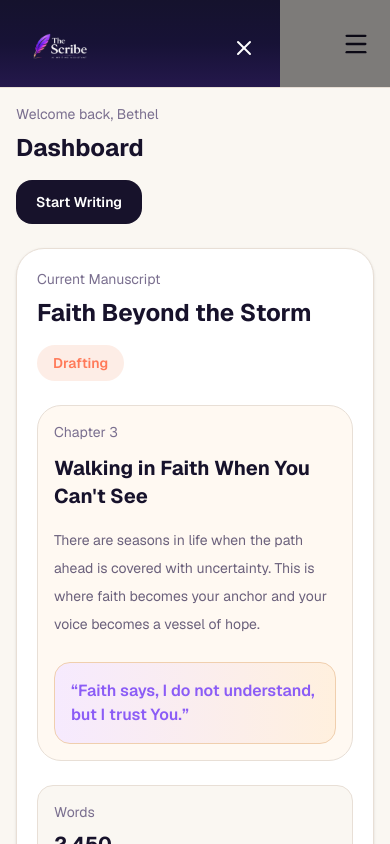
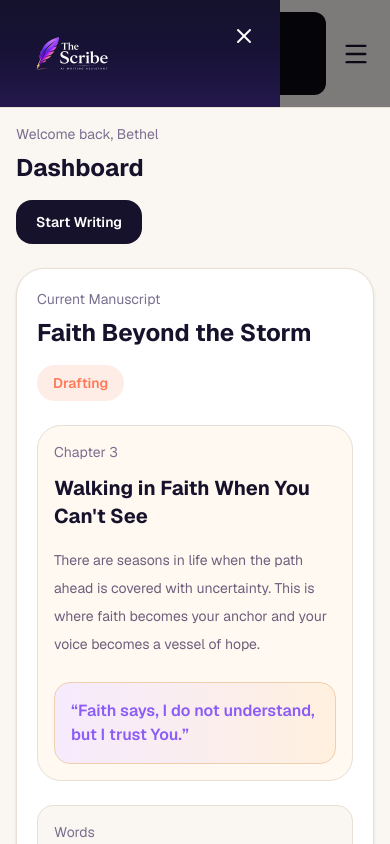
Before and after one commit to BethelHills/the-scribe, a Next.js app: page / in a window 390 px wide. Both pictures are taken after a click on the button "Open menu". Shown: the top 844 px of the page. Built offline with nearby package versions, Linux system fonts and the light colour scheme.

Commit message:
Increase logo size for clearer tagline readability.
Enlarge BrandLogo across sidebar, mobile header, and mobile menu so The Scribe text and tagline are easier to read.

Co-authored-by: Cursor <cursoragent@cursor.com>

```diff
--- a/src/app/(dashboard)/layout.tsx
+++ b/src/app/(dashboard)/layout.tsx
@@ -16,9 +16,9 @@ export default function DashboardLayout({
 
           <div className="flex-1">
             <div className="sticky top-0 z-40 border-b border-card-border bg-background/90 backdrop-blur lg:hidden">
-              <div className="flex items-center justify-between px-4 py-3">
-                <div className="rounded-xl bg-[#0a0812] px-3 py-2">
-                  <BrandLogo size="sm" href="/" />
+              <div className="flex items-center justify-between gap-3 px-4 py-3">
+                <div className="min-w-0 flex-1 rounded-xl bg-[#0a0812] px-3 py-2.5">
+                  <BrandLogo size="sm" href="/" className="w-full" />
                 </div>
 
                 <MobileMenu />
--- a/src/app/layout.tsx
+++ b/src/app/layout.tsx
@@ -18,8 +18,8 @@ export const metadata: Metadata = {
   description:
     "AI-powered writing workspace that learns and writes in an author's unique voice.",
   icons: {
-    icon: `/images/the-scribe-logo.png?v=3`,
-    apple: `/images/the-scribe-logo.png?v=3`,
+    icon: `/images/the-scribe-logo.png?v=4`,
+    apple: `/images/the-scribe-logo.png?v=4`,
   },
 };
 
--- a/src/components/layout/BrandLogo.tsx
+++ b/src/components/layout/BrandLogo.tsx
@@ -2,9 +2,12 @@ import Link from "next/link";
 import { LOGO_SRC } from "@/lib/images";
 
 const sizes = {
-  sm: { className: "h-10 w-auto max-w-[160px] sm:h-11 sm:max-w-[180px]" },
-  md: { className: "h-12 w-auto max-w-[200px]" },
-  lg: { className: "h-[4.5rem] w-auto max-w-[252px] sm:h-20 sm:max-w-[280px]" },
+  // Mobile sticky header
+  sm: { className: "h-14 w-auto max-w-[220px] sm:h-16 sm:max-w-[260px]" },
+  // Mobile menu drawer
+  md: { className: "h-16 w-auto max-w-[260px] sm:h-[4.5rem] sm:max-w-[300px]" },
+  // Desktop sidebar — tall enough to read tagline
+  lg: { className: "h-[7.5rem] w-full max-w-full sm:h-32" },
 } as const;
 
 export default function BrandLogo({
@@ -20,7 +23,6 @@ export default function BrandLogo({
 
   const content = (
     <div className={className}>
-      {/* Native img so logo updates immediately without Next image cache */}
       <img
         src={LOGO_SRC}
         alt="The Scribe — AI Writing Assistant"
@@ -34,7 +36,7 @@ export default function BrandLogo({
     return (
       <Link
         href={href}
-        className="inline-block transition hover:opacity-90 active:opacity-80"
+        className="inline-block w-full transition hover:opacity-90 active:opacity-80"
       >
         {content}
       </Link>
--- a/src/components/layout/MobileMenu.tsx
+++ b/src/components/layout/MobileMenu.tsx
@@ -32,8 +32,8 @@ export default function MobileMenu() {
             className="flex h-full w-[min(280px,85vw)] flex-col overflow-y-auto bg-gradient-to-b from-[#15122D] via-[#171236] to-[#24184C] p-6 text-white"
             onClick={(e) => e.stopPropagation()}
           >
-            <div className="mb-8 flex items-center justify-between gap-3">
-              <BrandLogo size="md" href="/" />
+            <div className="mb-6 flex items-start justify-between gap-3">
+              <BrandLogo size="md" href="/" className="min-w-0 flex-1" />
 
               <button
                 type="button"
--- a/src/components/layout/Sidebar.tsx
+++ b/src/components/layout/Sidebar.tsx
@@ -15,7 +15,7 @@ export default function Sidebar() {
   return (
     <aside className="app-sidebar sticky top-0 hidden h-screen w-[280px] shrink-0 flex-col justify-between overflow-y-auto rounded-r-[28px] bg-gradient-to-b from-[#15122D] via-[#171236] to-[#24184C] p-6 text-white lg:flex">
       <div>
-        <div className="mb-8 w-full">
+        <div className="mb-6 w-full">
           <BrandLogo size="lg" href="/" className="w-full" />
         </div>
 
--- a/src/lib/images.ts
+++ b/src/lib/images.ts
@@ -1,4 +1,4 @@
 // Bump version when replacing the logo file to bust browser/CDN cache.
-export const LOGO_VERSION = "3";
+export const LOGO_VERSION = "4";
 export const LOGO_SRC = `/images/the-scribe-logo.png?v=${LOGO_VERSION}`;
 export const PROFILE_SRC = "/images/Dr. Michael Adeyemi.png";
```
